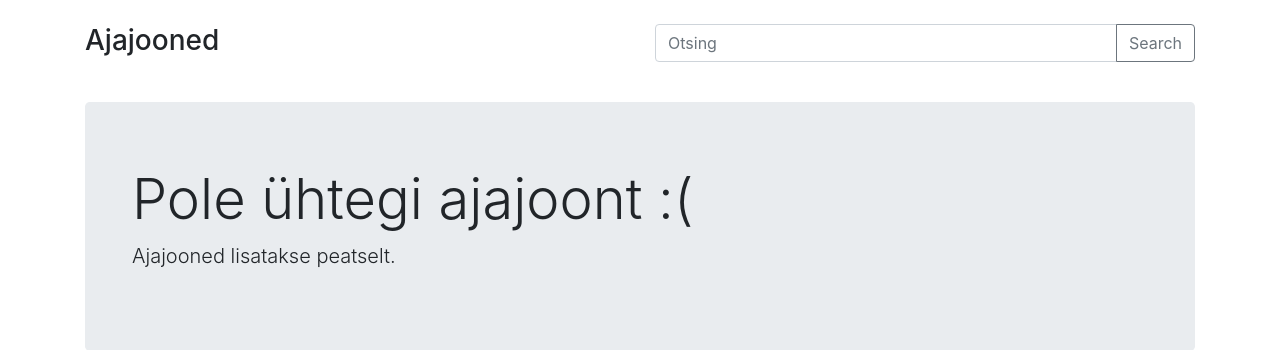
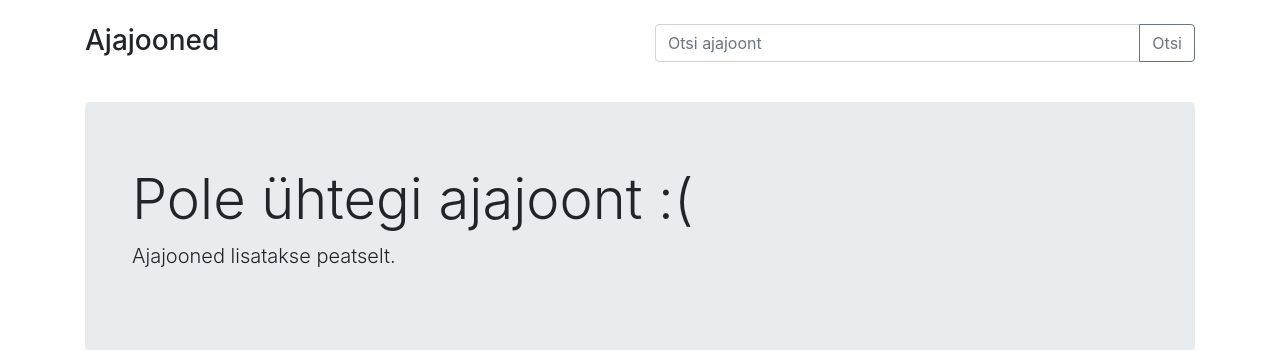
Before and after one commit to DTI-tudengite-tarkvaraprojektid/timeline-app, a PHP site: template templates/app/timelines.twig in a window 1280 px wide. Shown: the part 56-406 px from the top of the page. Run offline with PHP 8.4, Linux system fonts and the light colour scheme; the template is opened without the code that fills it, so the values that code supplies are empty; style sheets or scripts are compiled from the project's sources; some libraries are stand-ins or nearby versions.

Commit message:
small fixes

```diff
--- a/assets/js/app.js
+++ b/assets/js/app.js
@@ -42,7 +42,8 @@ $(function () {
 
   function deleteTimeline(e) {
     var timeline = $(this).data("id");
-    if(confirm(timeline)){
+    var name = $(this).data("name");
+    if(confirm("Olete kindel, et soovite ajajoont "+"'"+name+"'"+" kustutada?")){
       console.log("delete funkts");
       window.location.replace("/timelines/"+timeline+"/delete");
     }
--- a/assets/js/timeline/EventManager.js
+++ b/assets/js/timeline/EventManager.js
@@ -17,7 +17,7 @@ export class EventManager {
         });
 
         $('#deleteEventButton').on("click", () => {
-            if(confirm(this.currentEvent.title)){
+            if(confirm("Olete kindel, et soovite sündmust "+ "'"+this.currentEvent.title+"'"+ " kustutada?")){
                 event = this.currentEvent.id;
                 this.deleteEvent(event);
             };
--- a/templates/app/home.twig
+++ b/templates/app/home.twig
@@ -18,9 +18,9 @@
             <div class="col text-right">
                 <form id="esearch-form" action="{{ path_for('get-events', {'id': timeline.id}) }}">
                     <div class="input-group mb-3">
-                        <input aria-describedby="basic-addon2" aria-label="Otsing" class="form-control" id="esearch" placeholder="Otsing" type="text">
+                        <input aria-describedby="basic-addon2" aria-label="" class="form-control" id="esearch" placeholder="Otsi sündmust" type="text">
                         <div class="input-group-append">
-                            <button class="btn btn-outline-secondary" id="esearchbutton" type="submit">Search</button>
+                            <button class="btn btn-outline-secondary" id="esearchbutton" type="submit">Otsi</button>
                         </div>
                     </div>
                 </form>
--- a/templates/app/timelines.twig
+++ b/templates/app/timelines.twig
@@ -19,9 +19,9 @@
             <div class="col">
                 <form id="tsearch-form" action="{{ path_for('search-timelines') }}">
                     <div class="input-group mb-3">
-                        <input aria-describedby="basic-addon2" aria-label="Otsing" class="form-control" id="tsearch" placeholder="Otsing" type="text">
+                        <input aria-describedby="basic-addon2" aria-label="Otsing" class="form-control" id="tsearch" placeholder="Otsi ajajoont" type="text">
                         <div class="input-group-append">
-                            <button class="btn btn-outline-secondary" id="tsearchbutton" type="submit">Search</button>
+                            <button class="btn btn-outline-secondary" id="tsearchbutton" type="submit">Otsi</button>
                         </div>
                     </div>
                 </form>
@@ -71,7 +71,7 @@
                                     <a class="flex-grow-1 mt-2" href="{{ path_for('timeline', {'id': timeline.id}) }}">Ava ajajoon</a>
                                     {% if auth.check() %}
                                         <button type="button" class="btn btn-primary m-1 editBtn" data-id="{{ timeline.id }}" data-name="{{ timeline.name }}" data-description="{{ timeline.description }}" data-private="{{ timeline.private }}">Muuda</button>
-                                        <button type="button" class="btn btn-outline-danger m-1 deleteTimelineButton" data-id="{{ timeline.id }}">Kustuta</button>
+                                        <button type="button" class="btn btn-outline-danger m-1 deleteTimelineButton" data-id="{{ timeline.id }}" data-name="{{ timeline.name }}">Kustuta</button>
 
                                     {% endif %}
                                 </div>
```
